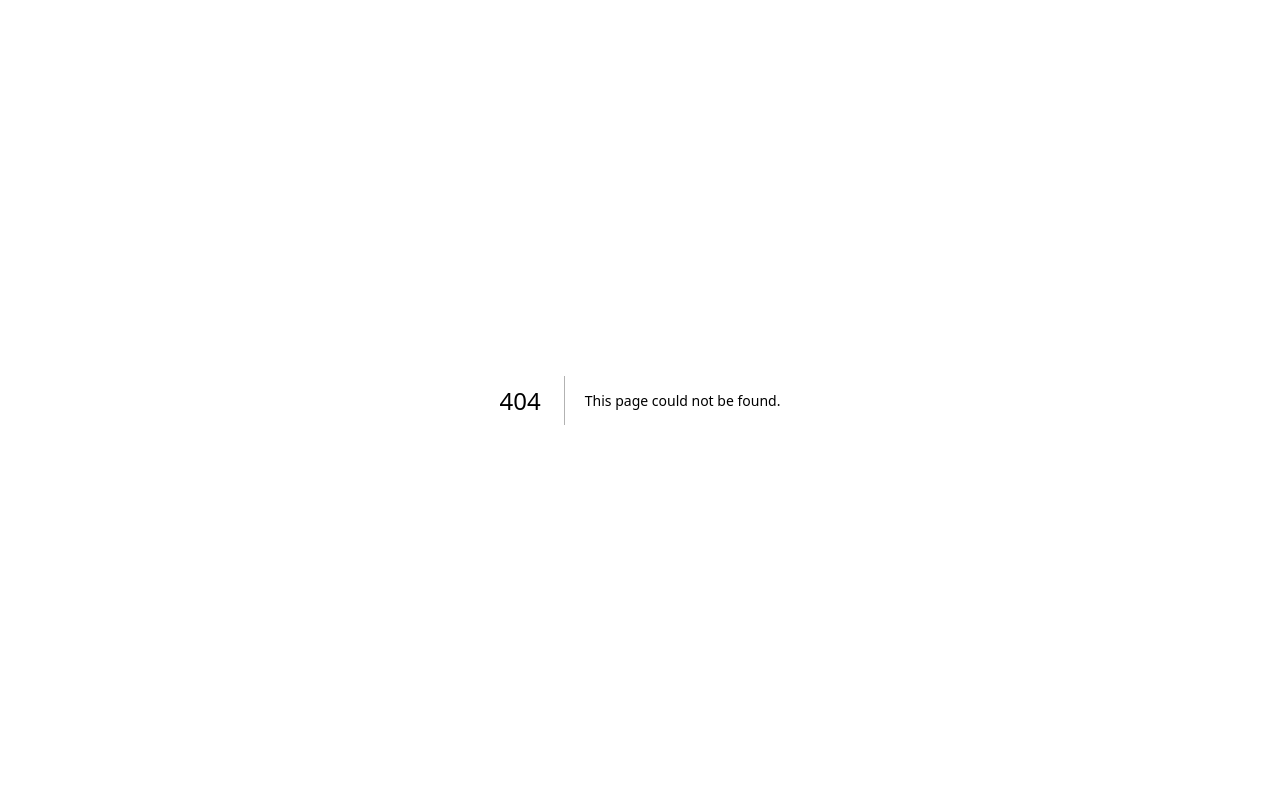
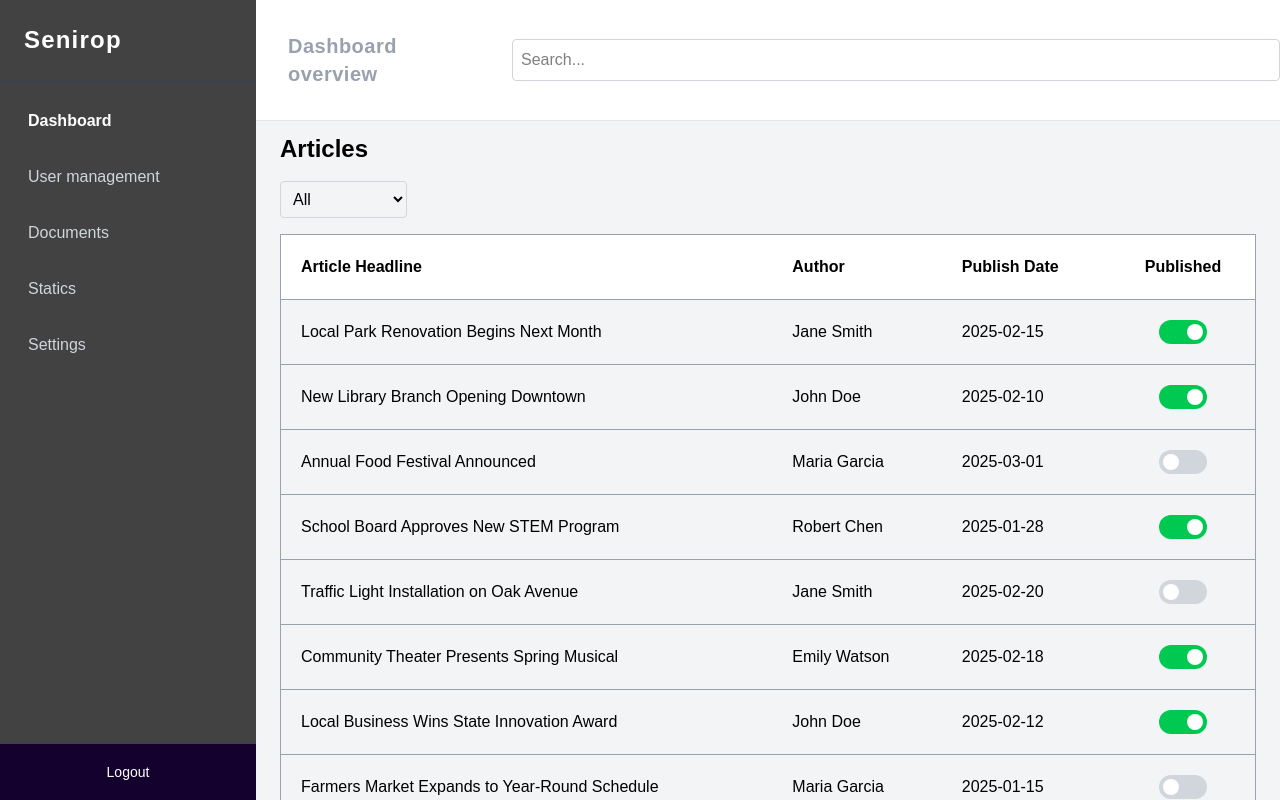
Before and after one commit to fherrerao/local_newspaper_CMS, a Next.js app: page /dashboard in a window 1280 px wide. Before the commit this address had no page. Built offline with nearby package versions, Linux system fonts and the light colour scheme.

Commit message:
Added Sidebar and header with input search

```diff
--- /dev/null
+++ b/src/app/dashboard/page.tsx
@@ -0,0 +1,96 @@
+'use client';
+
+import React, { useState } from 'react';
+import { Article } from '@/types/article';
+import { initialArticles } from '@/data/initialArticle';
+import ToggleSwitch from '@/components/atoms/ToggleSwitch';
+import Header from '@/components/organism/Header';
+import SearchInput from '@/components/atoms/SearchInput';
+
+const Home = () => {
+    const [articles, setArticles] = useState<Article[]>(initialArticles);
+    const [searchText, setSearchText] = useState('');
+    const [filter, setFilter] = useState('all');
+
+    const filteredArticles = articles.filter((article) => {
+        const matchText = article.headline.toLowerCase().includes(searchText.toLowerCase());
+        const matchFilter = filter === 'all'
+            ? true
+            : filter === 'published' ? article.published : !article.published;
+        return matchText && matchFilter;
+    });
+
+    const handleTogglePublish = (id: string) => {
+        const newArticles = articles.map(art => {
+            if (art.id === id) {
+                return { ...art, published: !art.published };
+            }
+            return art;
+        });
+        setArticles(newArticles);
+    };
+
+    return (
+        <div>
+            <div className="flex items-center justify-center bg-white border-b border-gray-200 py-3">
+                <div className="basis-1/4">
+                    <Header />
+                </div>
+                <div className="basis-3/4">
+                    <SearchInput value={searchText} onChange={(e: any) => setSearchText(e.target.value)} placeholder="Search..." />
+                </div>
+            </div>
+            <div className="mx-auto bg-gray-100 py-3 px-6 shadow rounded">
+                <h1 className="text-2xl font-bold mr-auto text-black">Articles</h1>
+                <div className="flex gap-4 py-4 items-center">
+                    <select
+                        value={filter}
+                        onChange={(e) => setFilter(e.target.value)}
+                        className="border p-2 rounded text-black border-gray-300"
+                    >
+                        <option value="all">All</option>
+                        <option value="published">Published</option>
+                        <option value="unpublished">Unpublished</option>
+                    </select>
+                </div>
+
+                <table className="w-full border-collapse text-black">
+                    <thead>
+                        <tr className="border bg-white text-left border-gray-400">
+                            <th className="p-5">Article Headline</th>
+                            <th className="p-5">Author</th>
+                            <th className="p-5">Publish Date</th>
+                            <th className="p-5 text-center">Published</th>
+                        </tr>
+                    </thead>
+                    <tbody>
+                        {filteredArticles.map((article) => (
+                            <tr
+                                key={article.id}
+                                onClick={() => { }}
+                                className="border hover:bg-gray-100 cursor-pointer border-gray-400"
+                            >
+                                <td className="p-5">{article.headline}</td>
+                                <td className="p-5">{article.author}</td>
+                                <td className="p-5">{article.publishDate}</td>
+                                <td className="p-5">
+                                    <div className="flex justify-center">
+                                        <ToggleSwitch
+                                            isOn={article.published}
+                                            onToggle={(e: any) => {
+                                                e.stopPropagation();
+                                                handleTogglePublish(article.id);
+                                            }}
+                                        />
+                                    </div>
+                                </td>
+                            </tr>
+                        ))}
+                    </tbody>
+                </table>
+            </div>
+        </div>
+    );
+}
+
+export default Home;
--- a/src/app/layout.tsx
+++ b/src/app/layout.tsx
@@ -1,6 +1,7 @@
 import type { Metadata } from "next";
 import { Geist, Geist_Mono } from "next/font/google";
 import "./globals.css";
+import Sidebar from "@/components/organism/Sidebar";
 
 const geistSans = Geist({
   variable: "--font-geist-sans",
@@ -13,8 +14,8 @@ const geistMono = Geist_Mono({
 });
 
 export const metadata: Metadata = {
-  title: "Create Next App",
-  description: "Generated by create next app",
+  title: "Senirop Demo CMS",
+  description: "CMS Demo",
 };
 
 export default function RootLayout({
@@ -28,7 +29,12 @@ export default function RootLayout({
         className={`${geistSans.variable} ${geistMono.variable} antialiased`}
         suppressHydrationWarning={true}
       >
-        {children}
+        <div className="flex min-h-screen bg-gray-50 overflow-hidden">
+          <Sidebar />
+          <main className="flex-1 h-screen overflow-y-auto">
+            {children}
+          </main>
+        </div>
       </body>
     </html>
   );
--- a/src/app/page.tsx
+++ b/src/app/page.tsx
@@ -5,6 +5,7 @@ import ToggleSwitch from '../components/atoms/ToggleSwitch';
 import { Article } from '@/types/article';
 import Button from '@/components/atoms/Buttons';
 import { initialArticles } from '@/data/initialArticle';
+import Sidebar from '@/components/organism/Sidebar';
 
 const Home = () => {
     const [articles, setArticles] = useState<Article[]>(initialArticles);
@@ -31,7 +32,7 @@ const Home = () => {
 
     return (
         <div className="p-8 bg-gray-50 min-h-screen">
-      <div className="max-w-5xl mx-auto bg-white p-6 shadow rounded">
+            <div className="mx-auto bg-white p-6 shadow rounded">
                 <div className="flex gap-4 mb-6 items-center">
                     <h1 className="text-2xl font-bold mr-auto text-black">Articles</h1>
                     <input
--- /dev/null
+++ b/src/components/atoms/SearchInput.tsx
@@ -0,0 +1,13 @@
+const SearchInput = ({ value, onChange, placeholder = "Search..." }: any) => {
+    return (
+        <input
+            type="text"
+            placeholder={placeholder}
+            value={value}
+            onChange={onChange}
+            className="w-full border p-2 rounded text-black border-gray-300 bg-white"
+        />
+    );
+}
+
+export default SearchInput;
--- a/src/components/atoms/ToggleSwitch.tsx
+++ b/src/components/atoms/ToggleSwitch.tsx
@@ -1,4 +1,4 @@
-export default function ToggleSwitch({ isOn, onToggle }: any) {
+const ToggleSwitch = ({ isOn, onToggle }: any) => {
     return (
         <div
             onClick={onToggle}
@@ -8,3 +8,5 @@ export default function ToggleSwitch({ isOn, onToggle }: any) {
         </div>
     );
 }
+
+export default ToggleSwitch;
--- /dev/null
+++ b/src/components/organism/Header.tsx
@@ -0,0 +1,11 @@
+const Header = () => {
+    return (
+        <header className="px-8 py-5 flex items-center w-full">
+            <h5 className="text-xl font-bold text-gray-400 tracking-wide">
+                Dashboard overview
+            </h5>
+        </header>
+    );
+}
+
+export default Header;
--- /dev/null
+++ b/src/components/organism/Sidebar.tsx
@@ -0,0 +1,43 @@
+'use client';
+import path from 'path';
+import React, { useState } from 'react';
+import Link from 'next/link';
+import { usePathname, useRouter } from 'next/navigation';
+import { menuItems } from '@/data/menuItems';
+
+const Sidebar = () => {
+    const [activeItem, setActiveItem] = useState('Articles');
+    const pathname = usePathname();
+
+
+    return (
+        <aside className="w-64 bg-[#424242] text-white min-h-screen flex flex-col">
+            <div className="p-6 border-b border-gray-700">
+                <h2 className="text-2xl font-bold tracking-wider">Senirop</h2>
+            </div>
+
+            <nav className="flex-1 p-4">
+                <ul className="flex flex-col gap-2">
+                    {menuItems.map(item => {
+                        const isActive = pathname === item.path;
+                        return (
+                            <Link key={item.name} href={item.path}>
+                                <li
+                                    className={`p-3 hover:bg-gray-800 rounded-md cursor-pointer transition-colors ${isActive ? 'text-white font-bold' : 'text-gray-300'}`}
+                                >
+                                    {item.name}
+                                </li>
+                            </Link>
+                        );
+                    })}
+                </ul>
+            </nav>
+
+            <div className="p-4 border-t border-gray-700 bg-[#15012E] cursor-pointer text-center">
+                <span className="text-sm font-medium">Logout</span>
+            </div>
+        </aside>
+    );
+}
+
+export default Sidebar;
--- /dev/null
+++ b/src/data/menuItems.ts
@@ -0,0 +1,20 @@
+export const menuItems = [{
+    name: 'Dashboard',
+    path: '/dashboard',
+},
+{
+    name: 'User management',
+    path: '/user-management',
+},
+{
+    name: 'Documents',
+    path: '/documents',
+},
+{
+    name: 'Statics',
+    path: '/statics',
+},
+{
+    name: 'Settings',
+    path: '/settings',
+}];
```
Also changed, not shown: src/components/atoms/Buttons.tsx (+3 -4 lines). Lines whose indentation alone changed are shown as unchanged.
